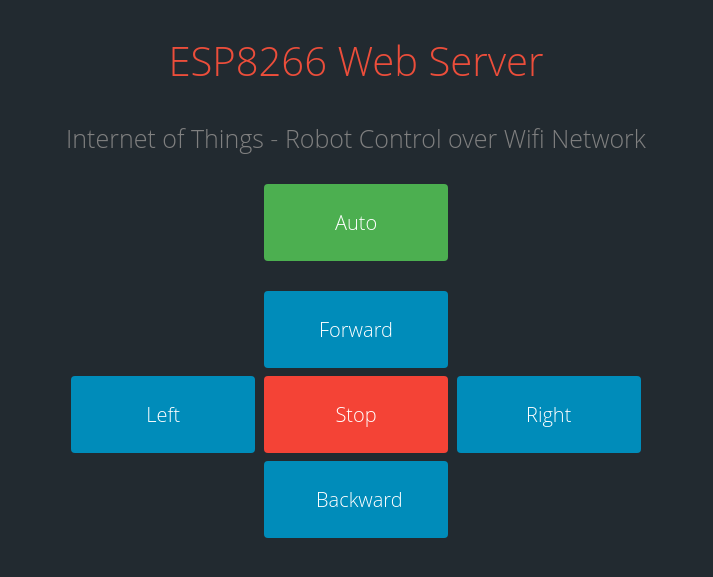
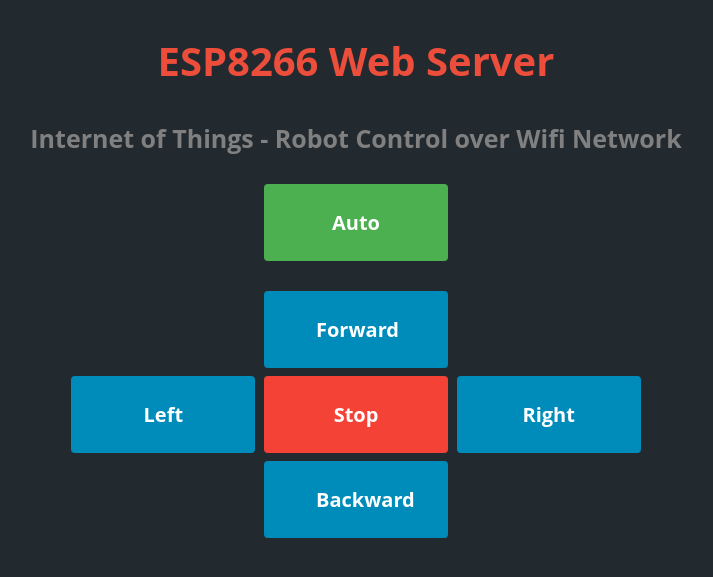
Before and after one commit to imadhsissou/imadhsissou.github.io, a Jekyll site: the page Iot/robot.html, which Jekyll copies as it is, in a window 1280 px wide. Shown: the top 577 px of the page, without its empty margins (284-997 px from the left). Built offline with Jekyll 4.4.1, drawn with Linux system fonts in a browser that asks for light colours.

Commit message:
Update robot.html

```diff
--- a/Iot/robot.html
+++ b/Iot/robot.html
@@ -13,7 +13,7 @@
     text-decoration: none;
     display: inline-block;
     font-size: 20px;
-    font-weight: 300;
+    font-weight: Light;
     font-family: 'Open Sans' ;
     margin: 4px 2px;
     cursor: pointer;
@@ -31,8 +31,8 @@
 </head>
 <body style="background-color : #222A30;" >
 
-<h2 style="color : #EC4E3B; font-family: 'Open Sans' ; font-size: 40px; font-weight: 100; text-align: center;">ESP8266 Web Server</h2>
-<h3 style="color : gray; font-family: 'Open Sans' ; font-size: 25px; font-weight: 100; text-align: center;">Internet of Things - Robot Control over Wifi Network<h3>
+<h2 style="color : #EC4E3B; font-family: 'Open Sans' ; font-size: 40px; font-weight: Light; text-align: center;">ESP8266 Web Server</h2>
+<h3 style="color : gray; font-family: 'Open Sans' ; font-size: 25px; font-weight: Light; text-align: center;">Internet of Things - Robot Control over Wifi Network<h3>
 
 <div class="wrapper">
     <a href="http://192.168.1.5/auto" class="button">Auto</a>
```
